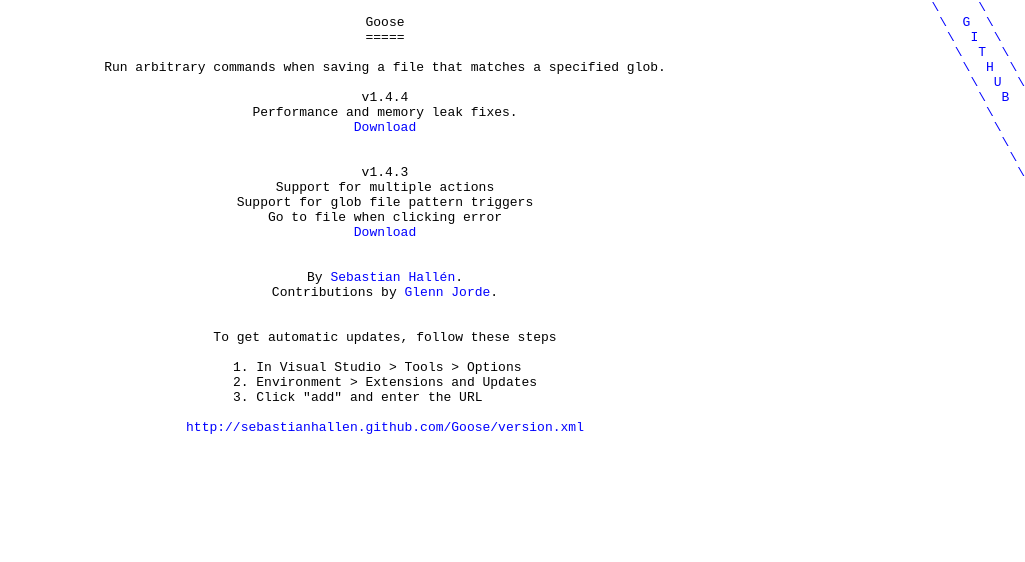
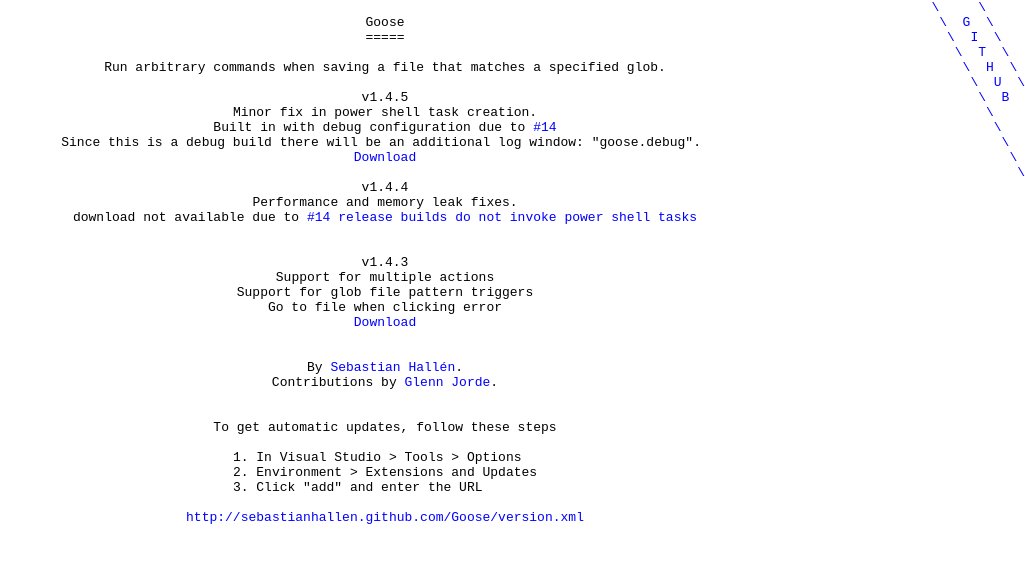
Before and after one commit to sebastianhallen/Goose, a plain HTML site: page index.html in a window 1280 px wide. Shown: the whole page, without its empty margins (255-1280 px from the left). Drawn offline with Linux system fonts and the light colour scheme.

Commit message:
Update index.html

```diff
--- a/index.html
+++ b/index.html
@@ -12,9 +12,15 @@ Goose
 
 Run arbitrary commands when saving a file that matches a specified glob.
 
+v1.4.5
+Minor fix in power shell task creation.
+Built in with debug configuration due to <a href="https://github.com/sebastianhallen/Goose/issues/14">#14</a>
+Since this is a debug build there will be an additional log window: "goose.debug".
+<a href="installer/Goose-v1.4.5.vsix">Download</a>
+
 v1.4.4
 Performance and memory leak fixes.
-<a href="installer/Goose-v1.4.4.vsix">Download</a>
+download not available due to <a href="https://github.com/sebastianhallen/Goose/issues/14">#14 release builds do not invoke power shell tasks</a>
 
 
 v1.4.3
```
